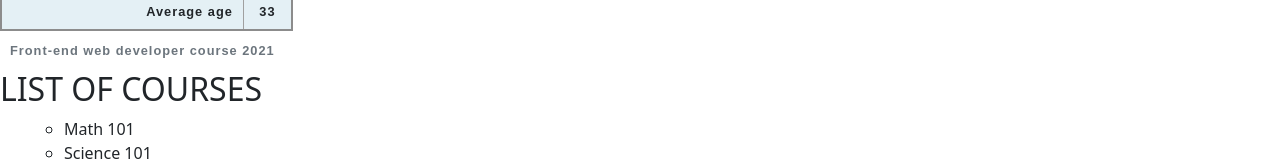
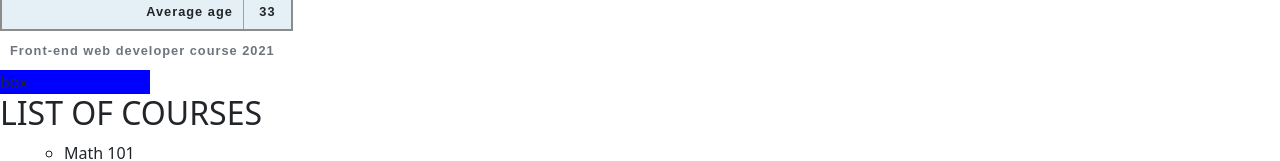
Before and after one commit to ShareghYusefi/school-app, an Angular app: page / in a window 1280 px wide. Shown: the part 460-621 px from the top of the page. Built offline with nearby package versions, Linux system fonts and the light colour scheme.

Commit message:
style binding, ngStyle directive

```diff
--- a/src/app/components/custom/custom.html
+++ b/src/app/components/custom/custom.html
@@ -43,3 +43,7 @@
     </tr>
   </tfoot>
 </table>
+
+<div [style.background-color]="boxColor" [ngStyle]="{ 'max-width.px': 150 }">
+  box
+</div>
--- a/src/app/components/custom/custom.ts
+++ b/src/app/components/custom/custom.ts
@@ -14,4 +14,6 @@ export class Custom {
     width: 150,
   };
   colSpan = 2;
+  boxSize = 150;
+  boxColor = 'blue';
 }
```
